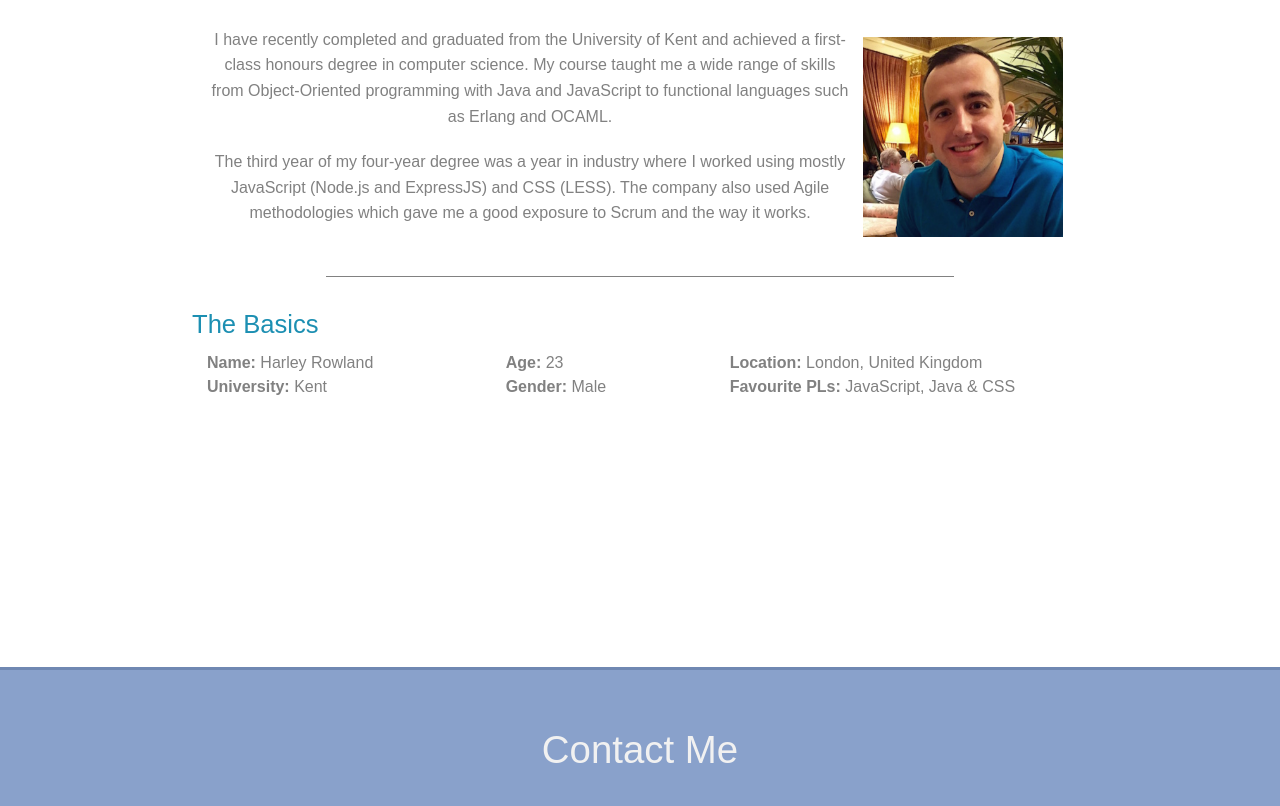
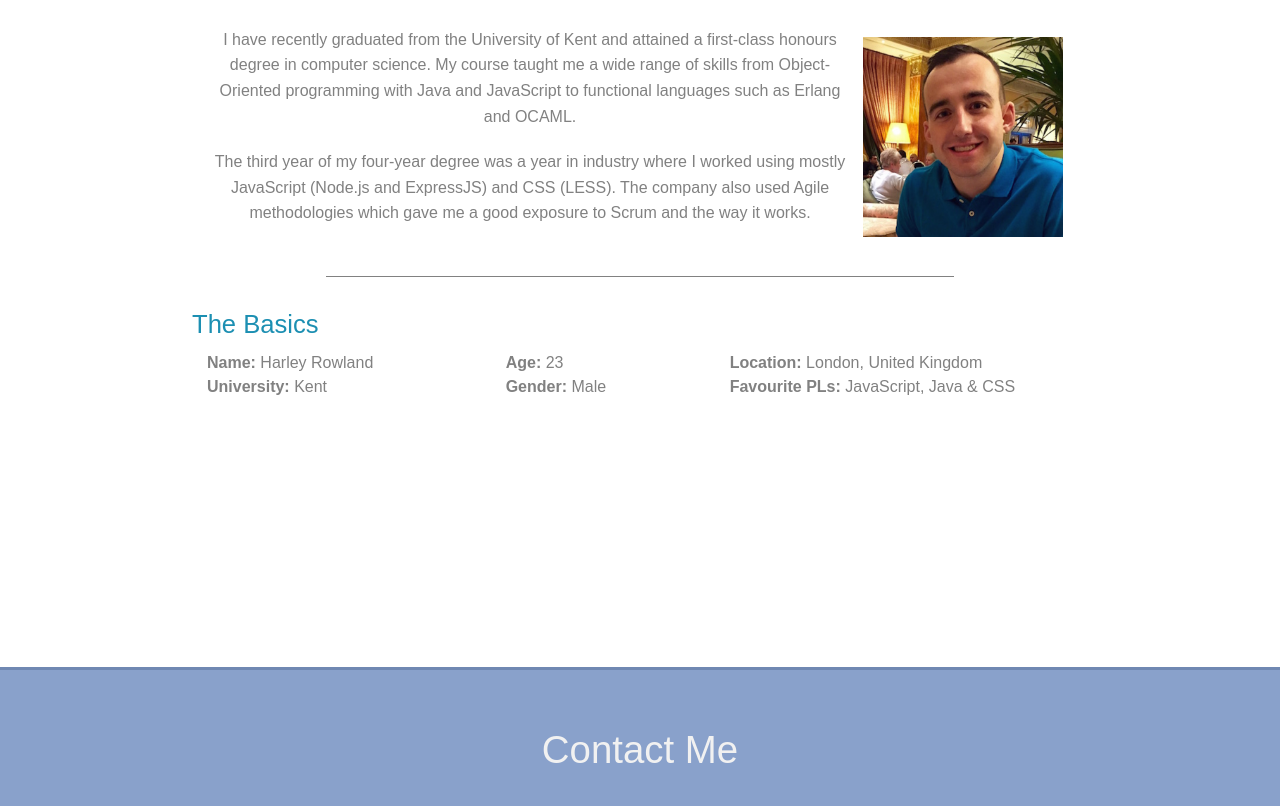
Before and after one commit to HarleyRowland/HaRhys, a plain HTML site: page index.html in a window 1280 px wide. Shown: the part 963-1769 px from the top of the page. Drawn offline with nearby package versions, Linux system fonts and the light colour scheme; some icons are missing.

Commit message:
Change text

```diff
--- a/index.html
+++ b/index.html
@@ -404,7 +404,7 @@
                <img src="./assets/harley-small.jpg"/>
             </div>
             <p>
-              I have recently completed and graduated from the University of Kent and achieved a first-class honours degree in computer science. My course taught me a wide range of skills from Object-Oriented programming with Java and JavaScript to functional languages such as Erlang and OCAML.
+              I have recently graduated from the University of Kent and attained a first-class honours degree in computer science. My course taught me a wide range of skills from Object-Oriented programming with Java and JavaScript to functional languages such as Erlang and OCAML.
             </p>
             <p>
               The third year of my four-year degree was a year in industry where I worked using mostly JavaScript (Node.js and ExpressJS) and CSS (LESS). The company also used Agile methodologies which gave me a good exposure to Scrum and the way it works.
```
